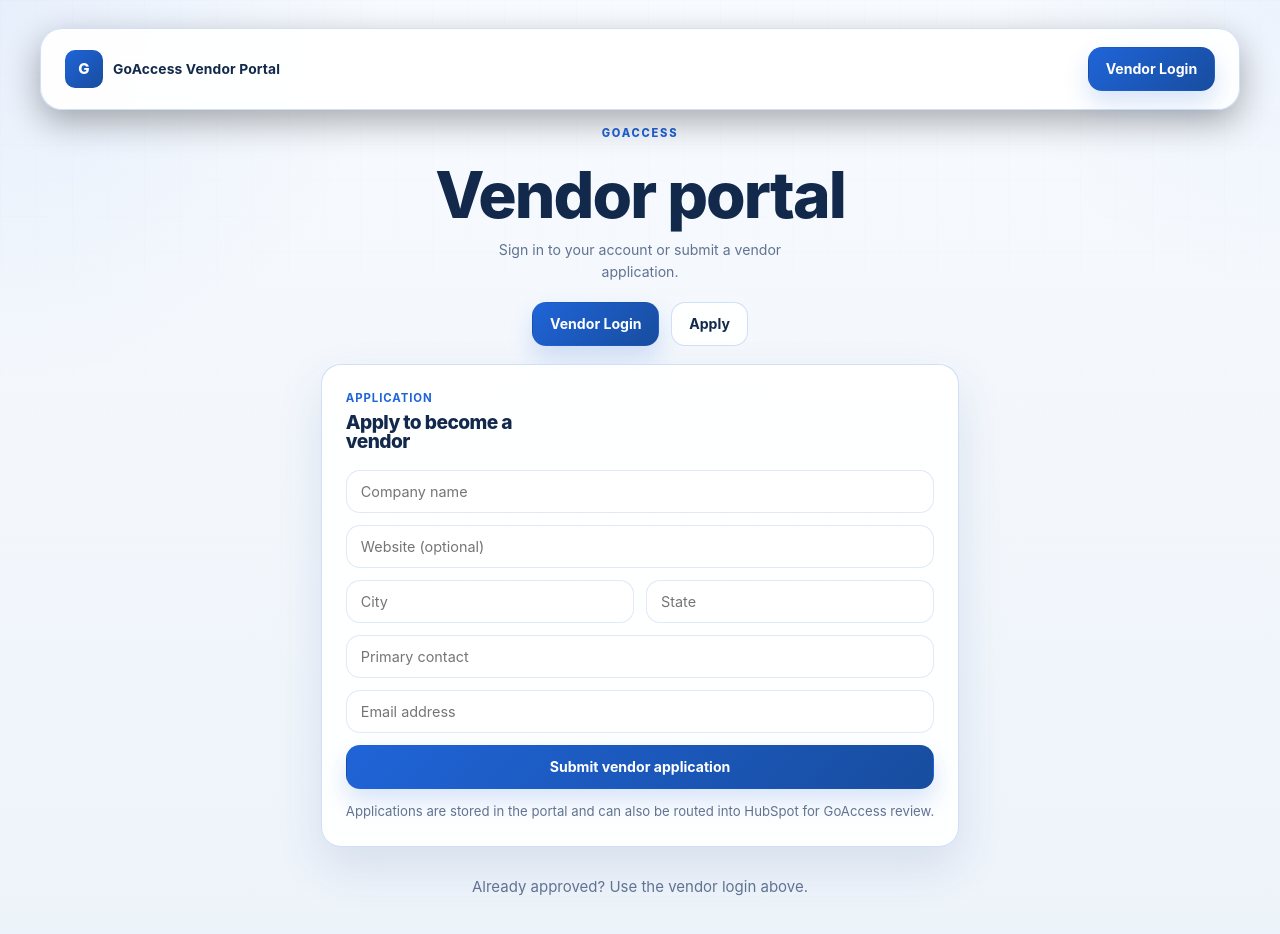
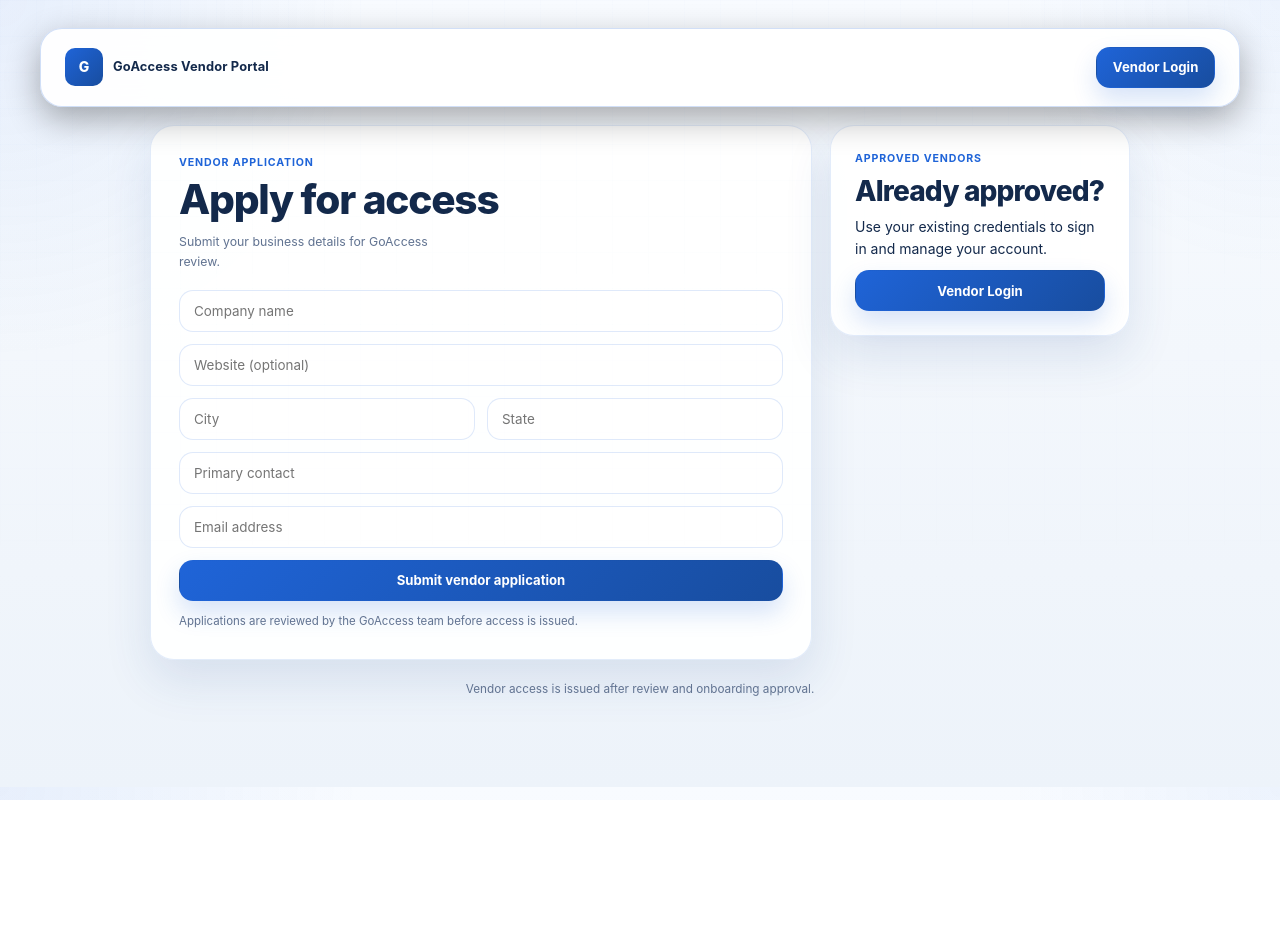
Before and after one commit to Brandonoswalt18-bot/PRM, a Next.js app: page / in a window 1280 px wide. Shown: the top 934 px of the page. After the commit the page ends 800 px from the top, so only its background shows below. Built offline with nearby package versions, Linux system fonts and the light colour scheme.

Commit message:
Simplify vendor access page

```diff
--- a/app/globals.css
+++ b/app/globals.css
@@ -22,7 +22,7 @@
 
 html {
   scroll-behavior: smooth;
-  font-size: 15px;
+  font-size: 14px;
 }
 
 body {
@@ -171,12 +171,12 @@
 }
 
 h1 {
-  font-size: clamp(2.4rem, 5vw, 4.4rem);
+  font-size: clamp(1.9rem, 4vw, 2.9rem);
   max-width: 14ch;
 }
 
 h2 {
-  font-size: clamp(1.85rem, 3.2vw, 3rem);
+  font-size: clamp(1.4rem, 2.8vw, 2rem);
   max-width: 15ch;
 }
 
@@ -201,23 +201,8 @@
 
 .marketing-minimal {
   display: grid;
-  gap: 28px;
-  padding-top: 8px;
-}
-
-.minimal-portal {
-  display: grid;
-  gap: 18px;
-  max-width: 760px;
-  margin: 0 auto;
-}
-
-.minimal-portal-copy {
-  display: grid;
-  gap: 8px;
-  justify-items: center;
-  text-align: center;
-  padding: 8px 0 0;
+  gap: 20px;
+  padding-top: 18px;
 }
 
 .lede,
@@ -237,9 +222,48 @@
 }
 
 .lede {
-  max-width: 38ch;
-  font-size: 0.94rem;
+  max-width: 34ch;
+  font-size: 0.88rem;
   margin: 4px 0 0;
+}
+
+.access-shell {
+  display: grid;
+  grid-template-columns: minmax(0, 1fr) 300px;
+  gap: 18px;
+  align-items: start;
+  width: min(980px, 100%);
+  margin: 0 auto;
+}
+
+.access-panel,
+.access-sidecard {
+  border: 1px solid var(--line);
+  border-radius: 24px;
+  background: rgba(255, 255, 255, 0.92);
+  box-shadow: var(--shadow);
+}
+
+.access-panel {
+  padding: 28px;
+}
+
+.access-panel-copy {
+  display: grid;
+  gap: 8px;
+  margin-bottom: 18px;
+}
+
+.access-sidecard {
+  display: grid;
+  gap: 10px;
+  padding: 24px;
+  position: sticky;
+  top: 110px;
+}
+
+.access-sidecard p {
+  margin: 0;
 }
 
 .mock-card strong,
@@ -278,6 +302,18 @@
   background: var(--surface);
   backdrop-filter: blur(18px);
   box-shadow: var(--shadow);
+}
+
+.minimal-footnote {
+  width: min(980px, 100%);
+  margin: 0 auto;
+}
+
+.minimal-footnote p {
+  margin: 0;
+  text-align: center;
+  color: var(--muted);
+  font-size: 0.84rem;
 }
 
 .panel-frame {
@@ -580,7 +616,8 @@
   margin: 0;
   min-height: 1.6em;
   color: var(--muted);
-  font-size: 0.88rem;
+  font-size: 0.82rem;
+  line-height: 1.45;
 }
 
 .form-message-success {
@@ -589,7 +626,11 @@
 }
 
 .form-message-error {
-  color: #c54343;
+  padding: 12px 14px;
+  border: 1px solid rgba(197, 67, 67, 0.18);
+  border-radius: 14px;
+  background: rgba(197, 67, 67, 0.05);
+  color: #a13030;
   font-weight: 600;
 }
 
--- a/components/marketing/demo-request-form.tsx
+++ b/components/marketing/demo-request-form.tsx
@@ -147,8 +147,7 @@
         } ${status === "error" ? "form-message-error" : ""}`.trim()}
         aria-live="polite"
       >
-        {message ||
-          "Applications are stored in the portal and can also be routed into HubSpot for GoAccess review."}
+        {message || "Applications are reviewed by the GoAccess team before access is issued."}
       </p>
     </form>
   );
--- a/components/marketing/marketing-page.tsx
+++ b/components/marketing/marketing-page.tsx
@@ -15,38 +15,30 @@
       </header>
 
       <main className="marketing-minimal">
-        <section className="minimal-portal">
-          <div className="minimal-portal-copy">
-            <div className="eyebrow eyebrow-blue">GOACCESS</div>
-            <h1>Vendor portal</h1>
+        <section className="access-shell">
+          <article className="access-panel" id="application">
+            <div className="access-panel-copy">
+              <span className="access-label">Vendor application</span>
+              <h1>Apply for access</h1>
               <p className="lede">
-              Sign in to your account or submit a vendor application.
+                Submit your business details for GoAccess review.
               </p>
             </div>
+            <DemoRequestForm />
+          </article>
 
-          <div className="portal-surface">
-            <div className="portal-surface-header">
-              <div className="portal-surface-actions">
+          <aside className="access-sidecard">
+            <span className="access-label">Approved vendors</span>
+            <h2>Already approved?</h2>
+            <p>Use your existing credentials to sign in and manage your account.</p>
             <Link className="button button-primary button-blue" href="/login">
               Vendor Login
             </Link>
-                <a className="button button-secondary button-white" href="#application">
-                  Apply
-                </a>
-              </div>
-            </div>
-            <div className="minimal-form-card" id="application">
-              <div className="application-header">
-                <span className="access-label">Application</span>
-                <h2>Apply to become a vendor</h2>
-              </div>
-              <DemoRequestForm />
-            </div>
-          </div>
+          </aside>
         </section>
 
         <section className="minimal-footnote">
-          <p>Already approved? Use the vendor login above.</p>
+          <p>Vendor access is issued after review and onboarding approval.</p>
         </section>
       </main>
     </div>
```
Lines whose indentation alone changed are shown as unchanged.
